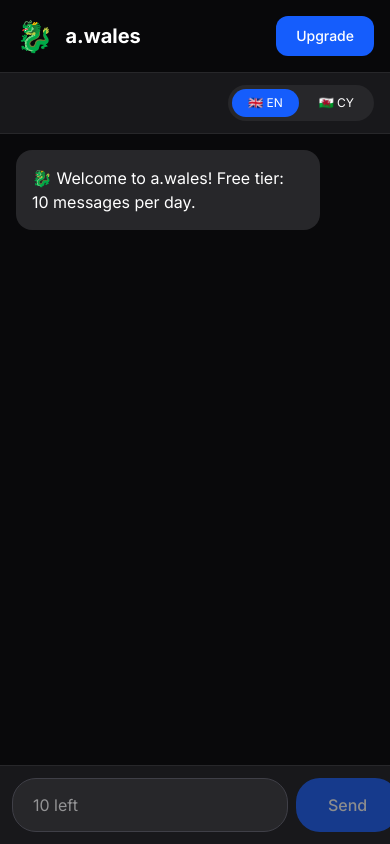
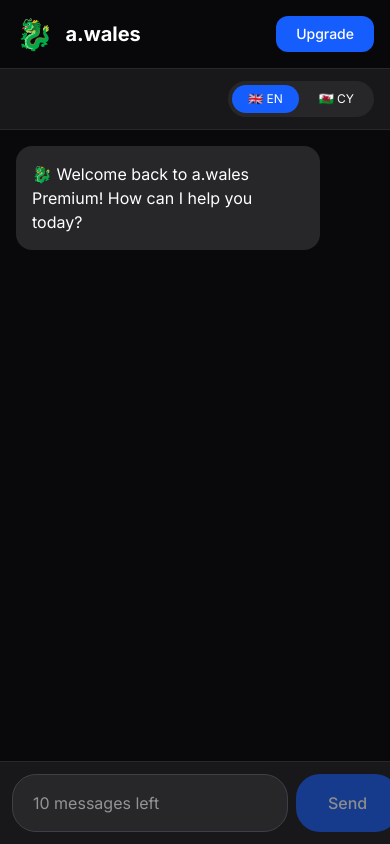
Before and after one commit to walesai/a-wales, a Next.js app: page /chat in a window 390 px wide. Built offline with nearby package versions, Linux system fonts and the light colour scheme.

Commit message:
Final mobile optimized chat page with Manage Plan

```diff
--- a/app/chat/page.tsx
+++ b/app/chat/page.tsx
@@ -30,17 +30,38 @@
     setMessages([{
       role: 'assistant',
       content: isWelsh
-        ? "🐉 Croeso i a.wales!"
-        : "🐉 Welcome to a.wales!\n\nFree tier: 10 messages per day."
+        ? "🐉 Croeso i a.wales Premium!"
+        : "🐉 Welcome back to a.wales Premium!\n\nHow can I help you today?"
     }]);
   }, [isWelsh]);
+
+  const openCustomerPortal = async () => {
+    try {
+      const res = await fetch('/api/create-portal', {
+        method: 'POST',
+        headers: { 'Content-Type': 'application/json' },
+        body: JSON.stringify({ email: localStorage.getItem('userEmail') }),
+      });
+      const data = await res.json();
+      if (data.url) {
+        window.location.href = data.url;
+      } else {
+        alert("Couldn't open Manage Plan");
+      }
+    } catch (error) {
+      alert("Something went wrong");
+    }
+  };
 
   const sendMessage = async () => {
     if (!input.trim() || loading) return;
 
     if (!isSubscribed) {
       let count = parseInt(localStorage.getItem('messageCount') || '0');
-      if (count >= 10) return;
+      if (count >= 10) {
+        setMessages(prev => [...prev, { role: 'assistant', content: isWelsh ? "Rydych wedi cyrraedd eich terfyn dyddiol." : "Daily limit reached." }]);
+        return;
+      }
       count++;
       localStorage.setItem('messageCount', count.toString());
       setRemainingMessages(10 - count);
@@ -61,7 +82,7 @@
       const data = await res.json();
       setMessages(prev => [...prev, { role: 'assistant', content: data.reply }]);
     } catch (error) {
-      setMessages(prev => [...prev, { role: 'assistant', content: "Sorry, I'm having trouble right now." }]);
+      setMessages(prev => [...prev, { role: 'assistant', content: isWelsh ? "Mae'n ddrwg gen i..." : "Sorry, I'm having trouble right now." }]);
     } finally {
       setLoading(false);
     }
@@ -69,6 +90,7 @@
 
   return (
     <div className="min-h-screen bg-zinc-950 text-white flex flex-col">
+      {/* Header */}
       <header className="sticky top-0 z-50 bg-zinc-950/95 backdrop-blur-md border-b border-zinc-800">
         <div className="max-w-6xl mx-auto px-4 py-4 flex justify-between items-center">
           <div className="flex items-center gap-3">
@@ -79,9 +101,17 @@
             <Link href="/chat">Chat</Link>
             <Link href="/pricing">Pricing</Link>
           </nav>
-          <Link href="/pricing" className="px-5 py-2.5 bg-blue-600 hover:bg-blue-700 rounded-xl text-sm font-medium">
-            {isSubscribed ? 'Manage Plan' : 'Upgrade'}
-          </Link>
+          <div className="flex items-center gap-3">
+            {isSubscribed ? (
+              <button onClick={openCustomerPortal} className="px-5 py-2 bg-green-600 hover:bg-green-700 rounded-xl text-sm font-medium">
+                Manage Plan
+              </button>
+            ) : (
+              <Link href="/pricing" className="px-5 py-2 bg-blue-600 hover:bg-blue-700 rounded-xl text-sm font-medium">
+                Upgrade
+              </Link>
+            )}
+          </div>
         </div>
       </header>
 
@@ -93,6 +123,7 @@
         </div>
       </div>
 
+      {/* Messages */}
       <div className="flex-1 p-4 overflow-y-auto space-y-4">
         {messages.map((msg, i) => (
           <div key={i} className={`flex ${msg.role === 'user' ? 'justify-end' : 'justify-start'}`}>
@@ -104,7 +135,7 @@
         {loading && <div className="text-blue-400 pl-4">Thinking...</div>}
       </div>
 
-      {/* Improved Mobile Input */}
+      {/* Mobile Optimized Input */}
       <div className="p-3 border-t border-zinc-800 bg-zinc-900 sticky bottom-0">
         <div className="max-w-4xl mx-auto flex gap-2">
           <input
@@ -112,14 +143,14 @@
             value={input}
             onChange={(e) => setInput(e.target.value)}
             onKeyDown={(e) => e.key === 'Enter' && sendMessage()}
-            placeholder={isSubscribed ? (isWelsh ? "Gofyn unrhyw beth..." : "Ask me anything...") : `${remainingMessages} left`}
+            placeholder={isSubscribed ? (isWelsh ? "Gofyn unrhyw beth..." : "Ask me anything...") : `${remainingMessages} messages left`}
             disabled={!isSubscribed && remainingMessages <= 0}
-            className="flex-1 bg-zinc-800 border border-zinc-700 rounded-3xl px-5 py-3.5 text-base focus:outline-none focus:border-blue-500 min-h-[52px]"
+            className="flex-1 bg-zinc-800 border border-zinc-700 rounded-3xl px-5 py-4 text-base focus:outline-none focus:border-blue-500 min-h-[52px]"
           />
           <button
             onClick={sendMessage}
             disabled={loading || (!isSubscribed && remainingMessages <= 0) || !input.trim()}
-            className="px-8 bg-blue-600 hover:bg-blue-700 disabled:opacity-50 rounded-3xl font-medium transition min-h-[52px]"
+            className="px-8 bg-blue-600 hover:bg-blue-700 disabled:opacity-50 rounded-3xl font-medium min-h-[52px]"
           >
             Send
           </button>
```
